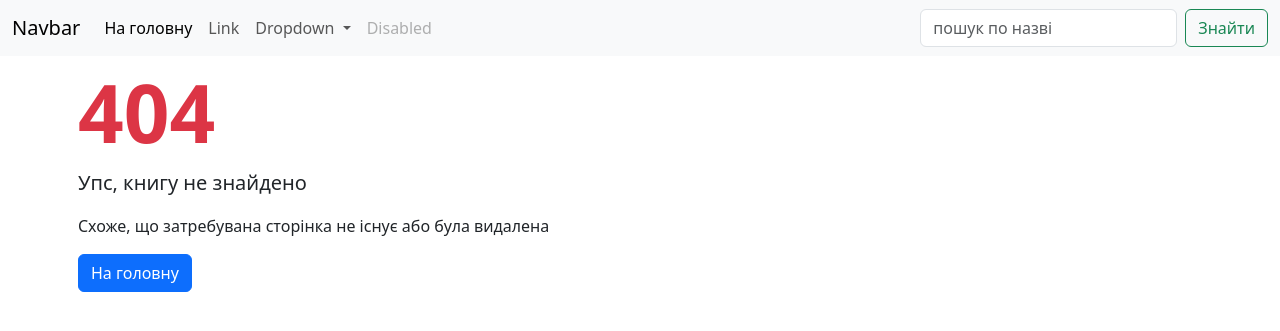
After one commit to smartguy-coder/FastAPIGroup07042025, a FastAPI app: template templates/404.html in a window 1280 px wide. The commit adds this page. Shown: the top 331 px of the page. Run offline with FastAPI, Linux system fonts and the light colour scheme; the template is opened without the code that fills it, so the values that code supplies are empty; parts of the project's set-up code (start-up, migrations or seed data) failed here and were passed over.

Commit message:
web final

```diff
--- a/config.py
+++ b/config.py
@@ -9,3 +9,5 @@ MONGO_PASSWORD = os.getenv("MONGO_PASSWORD")
 
 DATABASE_NANE = 'BookShop'
 BOOK_COLLECTION = 'books'
+
+API_KEY = 'jhjkfdhgjfdhjk63565655'
--- a/main.py
+++ b/main.py
@@ -1,8 +1,10 @@
-from fastapi import FastAPI, status, HTTPException, Query
+from fastapi import FastAPI, status, HTTPException, Query, Form, Security
+from fastapi.security.api_key import APIKeyHeader
 from pydantic import BaseModel, Field
 from uuid import uuid4
 from datetime import datetime
 
+import config
 from storage import storage
 from fastapi.templating import Jinja2Templates
 from fastapi import Request
@@ -12,12 +14,22 @@ app = FastAPI(
     debug=True,
 )
 
+api_key_header = APIKeyHeader(name='X-API-Key')
+
+
+def get_api_key(api_key: str = Security(api_key_header)):
+    if api_key == config.API_KEY:
+        return api_key
+    raise HTTPException(status_code=status.HTTP_401_UNAUTHORIZED, detail='Unauthorized')
+
+
 templates = Jinja2Templates(directory="templates")
 
 
-@app.get('/')
-def index(request: Request):
-    books = storage.get_books()
+@app.get('/', include_in_schema=False)
+@app.post('/', include_in_schema=False)
+def index(request: Request, q: str = Form(default="")):
+    books = storage.get_books(q=q)
     context = {
         'request': request,
         "books": books
@@ -28,25 +40,23 @@ def index(request: Request):
     )
 
 
+@app.get('/{pk}', include_in_schema=False)
+def get_book(request: Request, pk: str):
+    book = storage.get_book(pk)
+    context = {
+        'request': request,
+        "book": book
+    }
+    if not book:
+        return templates.TemplateResponse(
+            '404.html',
+            context=context
+        )
 
-
-
-
-
-
-
-
-
-
-
-
-
-
-
-
-
-
-
+    return templates.TemplateResponse(
+        'details.html',
+        context=context
+    )
 
 
 class NewBookSchema(BaseModel):
@@ -67,7 +77,7 @@ class BookFull(NewBookSchema, BookPk):
 
 # api
 # CREATE
-@app.post("/api/books/create", status_code=status.HTTP_201_CREATED)
+@app.post("/api/books/create", status_code=status.HTTP_201_CREATED, dependencies=[Security(get_api_key)])
 def create_book(new_book: NewBookSchema) -> BookPk:
     new_book_dict = new_book.dict()
     new_book_dict['pk'] = uuid4().hex
@@ -94,7 +104,7 @@ def get_books(
     return storage.get_books(q=q, limit=limit, max_price=max_price)
 
 
-@app.patch("/api/books/{pk}")
+@app.patch("/api/books/{pk}", dependencies=[Security(get_api_key)])
 def patch_book_image(pk: str, image: str) -> BookPk:
     book = storage.get_book(pk)
     if not book:
@@ -103,7 +113,7 @@ def patch_book_image(pk: str, image: str) -> BookPk:
     return book
 
 
-@app.put("/api/books/{pk}")
+@app.put("/api/books/{pk}", dependencies=[Security(get_api_key)])
 def put_book(pk: str, book: NewBookSchema) -> BookFull:
     stored_book = storage.get_book(pk)
     if not stored_book:
@@ -113,6 +123,6 @@ def put_book(pk: str, book: NewBookSchema) -> BookFull:
     return updated_book
 
 
-@app.delete("/api/books/{pk}", status_code=status.HTTP_204_NO_CONTENT)
+@app.delete("/api/books/{pk}", status_code=status.HTTP_204_NO_CONTENT, dependencies=[Security(get_api_key)])
 def delete_book(pk: str):
     storage.delete_book(pk)
--- /dev/null
+++ b/templates/404.html
@@ -0,0 +1,15 @@
+{% extends 'base.html' %}
+
+{% block content %}
+
+<div class="container mx-auto p-2">
+  <div class="error-container">
+    <h1 class="display-1 fw-bold  text-danger">404</h1>
+    <p class="lead">Упс, книгу не знайдено</p>
+    <p>Схоже, що затребувана сторінка не існує або була видалена</p>
+    <a href="{{ url_for('index') }}" class="btn btn-primary">На головну</a>
+  </div>
+
+</div>
+
+{% endblock %}
--- a/templates/navbar.html
+++ b/templates/navbar.html
@@ -7,7 +7,7 @@
     <div class="collapse navbar-collapse" id="navbarSupportedContent">
       <ul class="navbar-nav me-auto mb-2 mb-lg-0">
         <li class="nav-item">
-          <a class="nav-link active" aria-current="page" href="#">Home</a>
+          <a class="nav-link active" aria-current="page" href="{{ url_for('index') }}">На головну</a>
         </li>
         <li class="nav-item">
           <a class="nav-link" href="#">Link</a>
@@ -27,9 +27,9 @@
           <a class="nav-link disabled" aria-disabled="true">Disabled</a>
         </li>
       </ul>
-      <form class="d-flex" role="search">
-        <input class="form-control me-2" type="search" placeholder="Search" aria-label="Search"/>
-        <button class="btn btn-outline-success" type="submit">Search</button>
+      <form class="d-flex" role="search" method="post">
+        <input name="q" minlength="3" class="form-control me-2" type="search" placeholder="пошук по назві" aria-label="Search"/>
+        <button class="btn btn-outline-success" type="submit">Знайти</button>
       </form>
     </div>
   </div>
```
Also changed, not shown: templates/details.html (added, +20 -0 lines), templates/index.html (+5 -4 lines).
